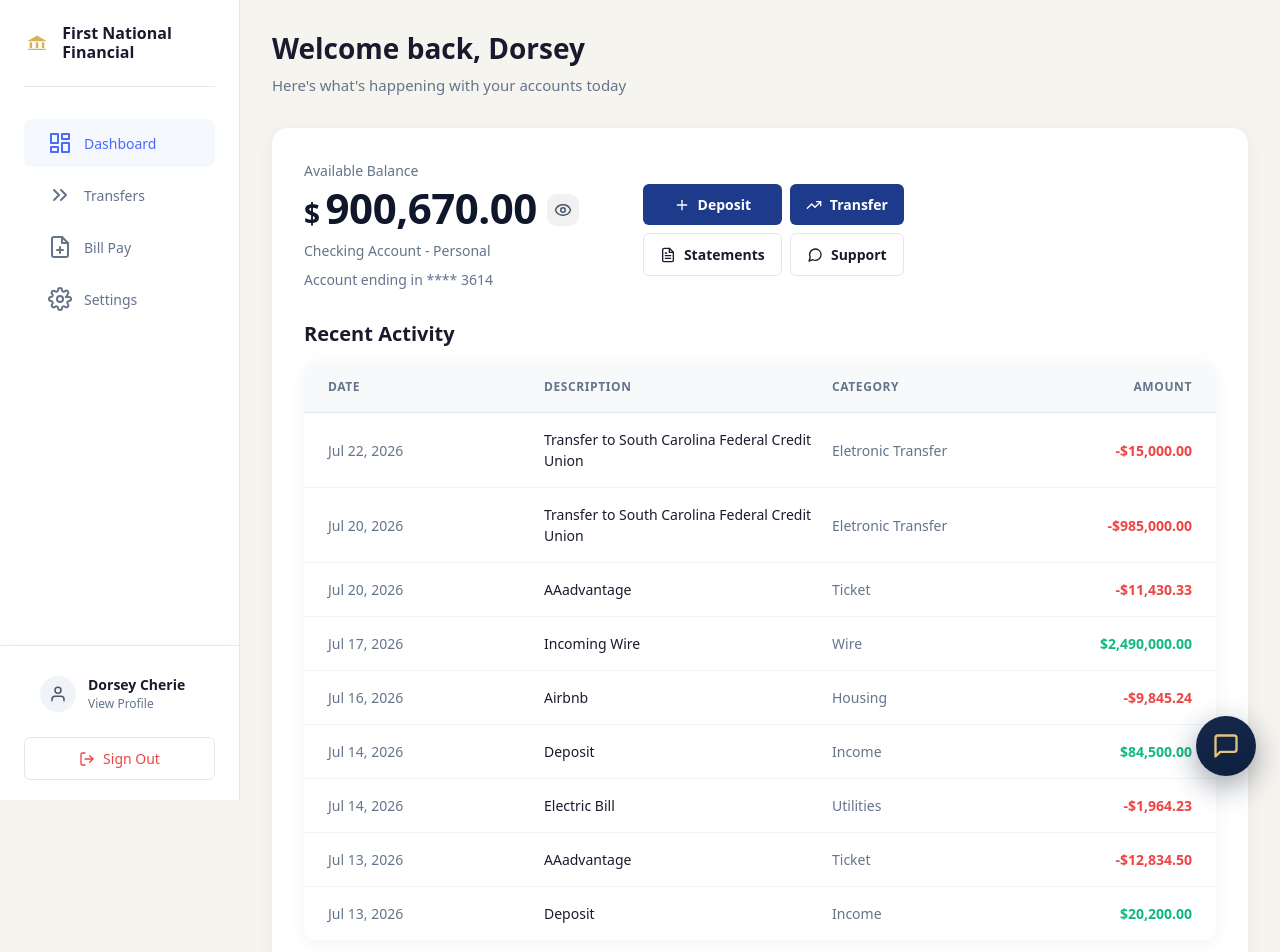
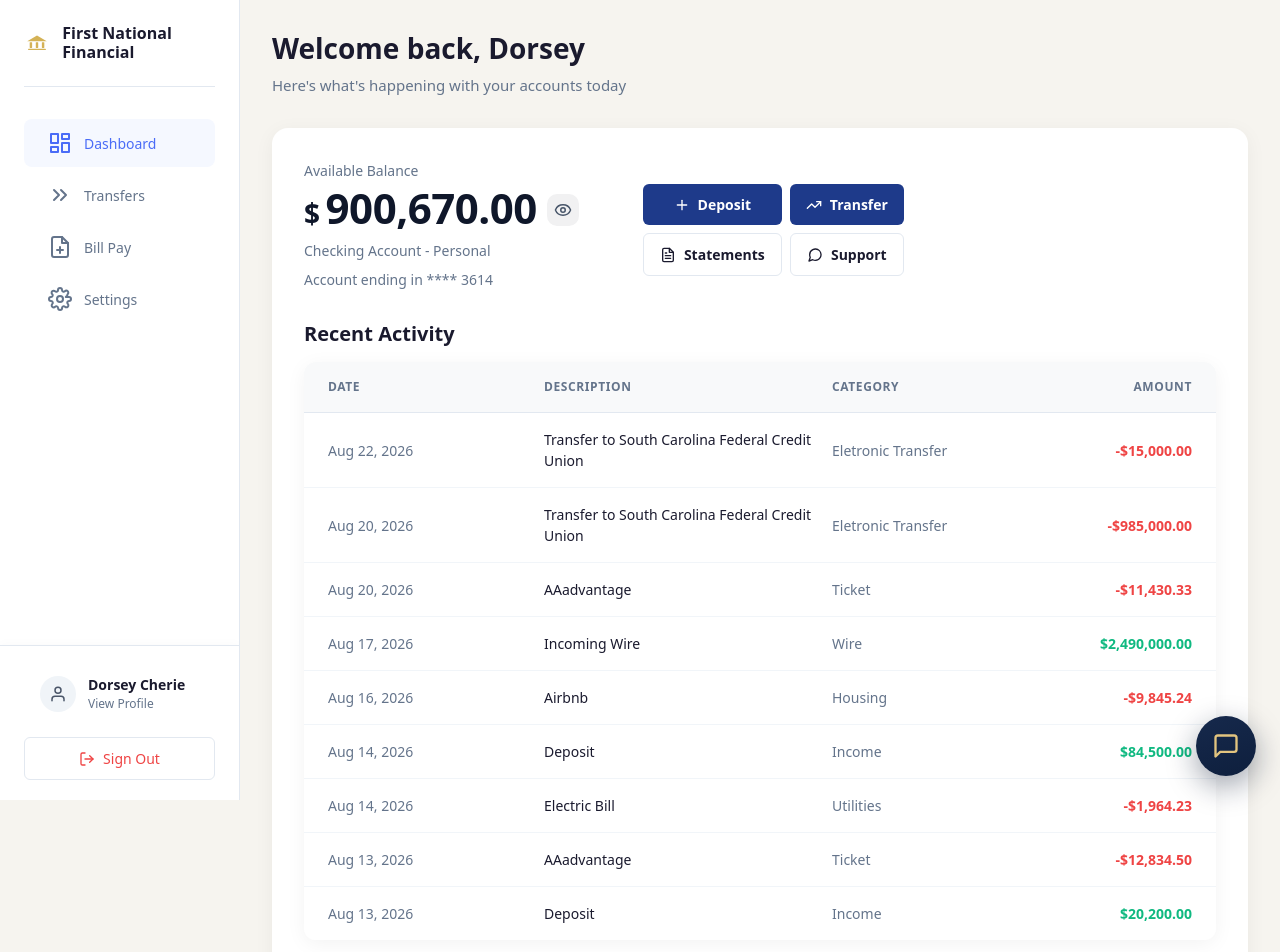
Before and after one commit to vernomX/first-national-financial-, a React (Vite) app: page /dashboard in a window 1280 px wide. Shown: the top 952 px of the page. Built offline with nearby package versions, Linux system fonts and the light colour scheme.

Commit message:
Update transaction dates: Jul to Aug and Jun to Jul

```diff
--- a/src/lib/transactions.json
+++ b/src/lib/transactions.json
@@ -1,44 +1,39 @@
 [
-{
+  {
     "id": 1,
-    "date": "Jul 22, 2026",
+    "date": "Aug 22, 2026",
     "description": "Transfer to South Carolina Federal Credit Union",
     "category": "Eletronic Transfer",
     "amount": "-$15,000.00",
     "type": "debit"
   },
-
-
-{
+  {
     "id": 2,
-    "date": "Jul 20, 2026",
+    "date": "Aug 20, 2026",
     "description": "Transfer to South Carolina Federal Credit Union",
     "category": "Eletronic Transfer",
     "amount": "-$985,000.00",
     "type": "debit"
   },
-
-{
+  {
     "id": 3,
-    "date": "Jul 20, 2026",
+    "date": "Aug 20, 2026",
     "description": "AAadvantage",
     "category": "Ticket",
     "amount": "-$11,430.33",
     "type": "debit"
   },
-
- {
+  {
     "id": 4,
-    "date": "Jul 17, 2026",
+    "date": "Aug 17, 2026",
     "description": "Incoming Wire",
     "category": "Wire",
     "amount": "$2,490,000.00",
     "type": "credit"
   },
-
   {
     "id": 5,
-    "date": "Jul 16, 2026",
+    "date": "Aug 16, 2026",
     "description": "Airbnb",
     "category": "Housing",
     "amount": "-$9,845.24",
@@ -46,7 +41,7 @@
   },
   {
     "id": 6,
-    "date": "Jul 14, 2026",
+    "date": "Aug 14, 2026",
     "description": "Deposit",
     "category": "Income",
     "amount": "$84,500.00",
@@ -54,7 +49,7 @@
   },
   {
     "id": 7,
-    "date": "Jul 14, 2026",
+    "date": "Aug 14, 2026",
     "description": "Electric Bill",
     "category": "Utilities",
     "amount": "-$1,964.23",
@@ -62,7 +57,7 @@
   },
   {
     "id": 8,
-    "date": "Jul 13, 2026",
+    "date": "Aug 13, 2026",
     "description": "AAadvantage",
     "category": "Ticket",
     "amount": "-$12,834.50",
@@ -70,7 +65,7 @@
   },
   {
     "id": 9,
-    "date": "Jul 13, 2026",
+    "date": "Aug 13, 2026",
     "description": "Deposit",
     "category": "Income",
     "amount": "$20,200.00",
--- a/src/pages/BillPay.tsx
+++ b/src/pages/BillPay.tsx
@@ -55,10 +55,10 @@ export default function BillPayPage() {
     ];
 
     const [recentPayments, setRecentPayments] = useState([
-        { id: 1, payee: 'Electric Company', amount: 1964.23, date: '2026-07-14', status: 'Completed' },
-        { id: 2, payee: 'Water Utility', amount: 645.20, date: '2026-07-12', status: 'Completed' },
-        { id: 3, payee: 'Internet Provider', amount: 329.99, date: '2026-07-10', status: 'Completed' },
-        { id: 4, payee: 'Mobile Carrier', amount: 65.00, date: '2026-07-05', status: 'Completed' },
+        { id: 1, payee: 'Electric Company', amount: 1964.23, date: '2026-08-14', status: 'Completed' },
+        { id: 2, payee: 'Water Utility', amount: 645.20, date: '2026-08-12', status: 'Completed' },
+        { id: 3, payee: 'Internet Provider', amount: 329.99, date: '2026-08-10', status: 'Completed' },
+        { id: 4, payee: 'Mobile Carrier', amount: 65.00, date: '2026-08-05', status: 'Completed' },
     ]);
 
     const handleInputChange = (e: React.ChangeEvent<HTMLInputElement | HTMLSelectElement>) => {
```
